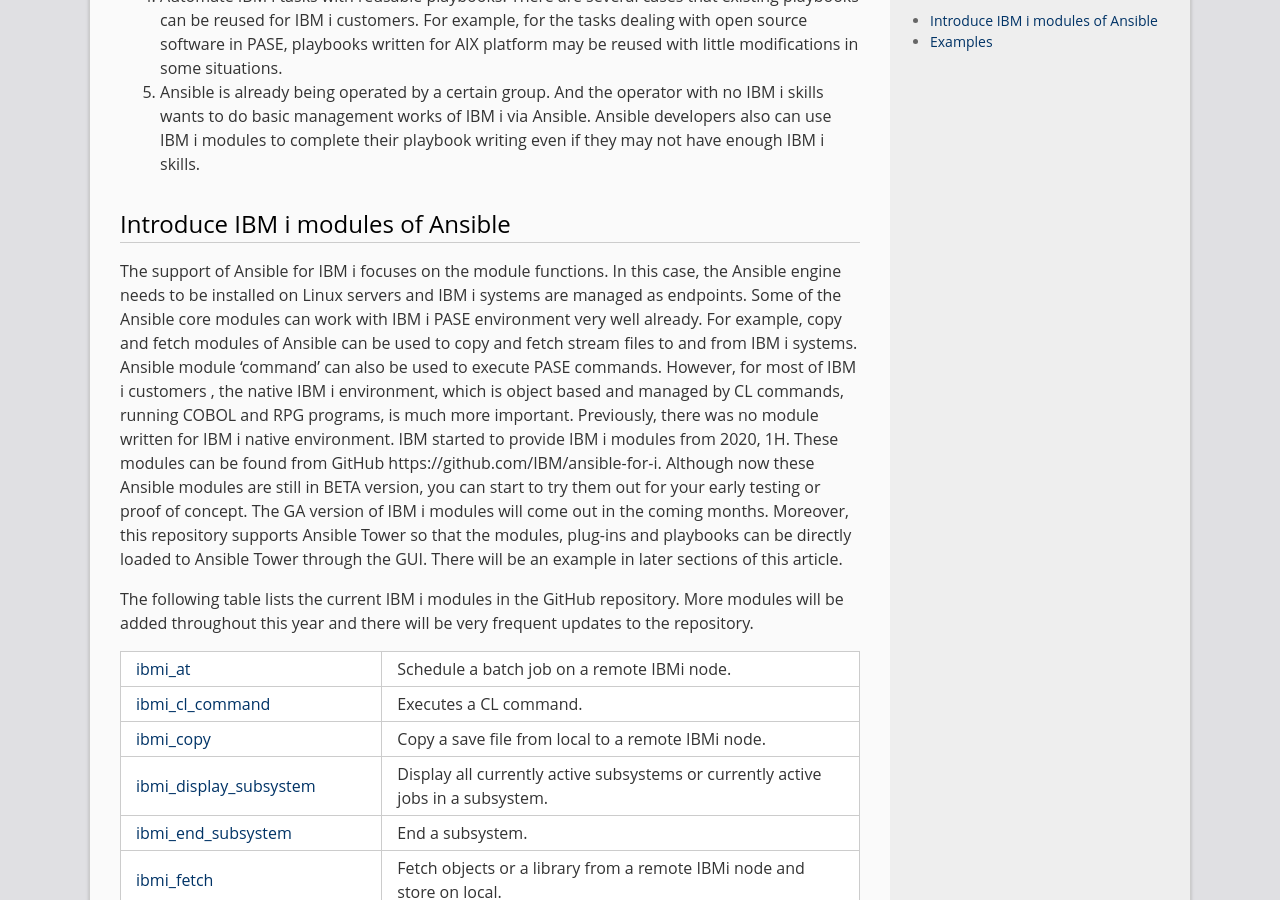
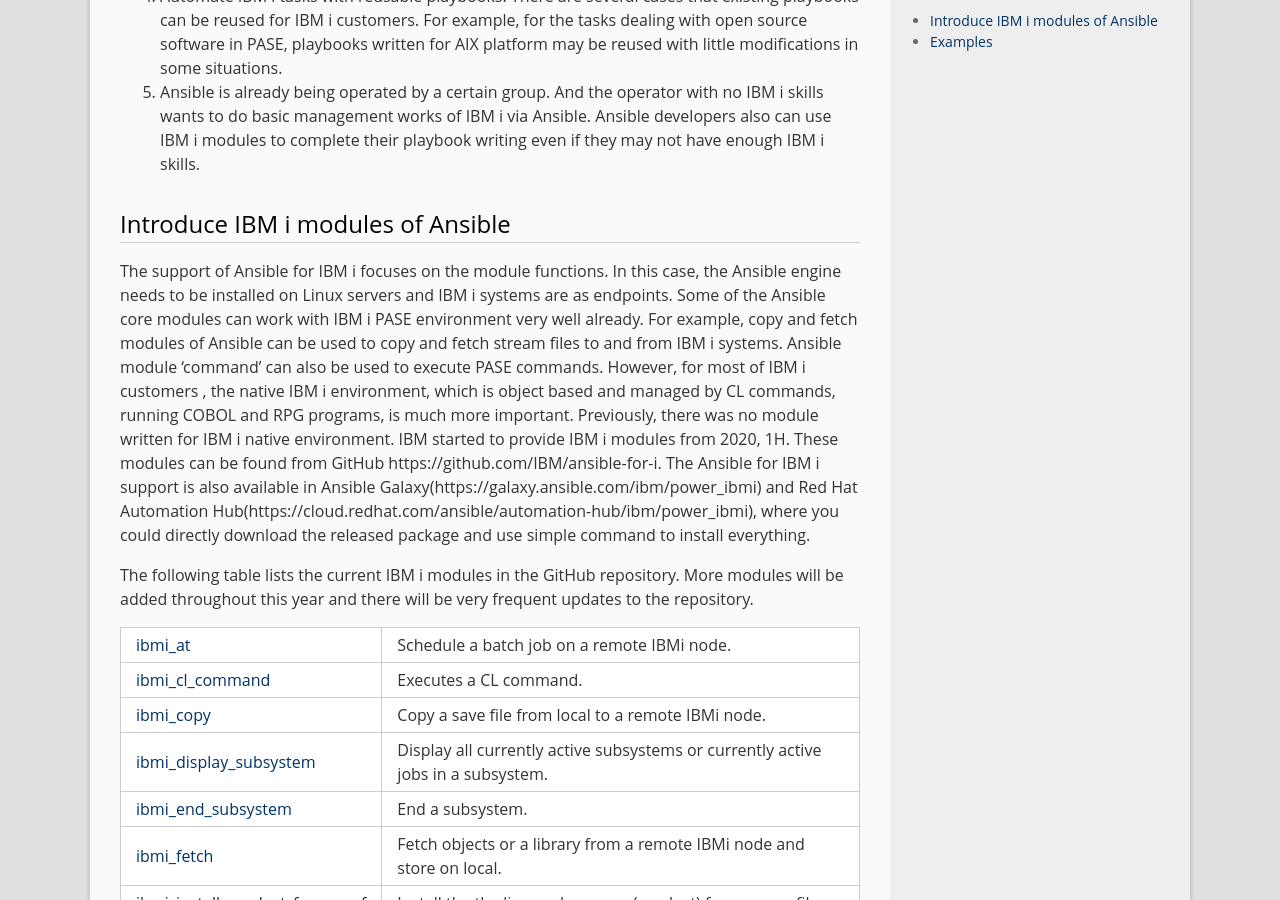
Before and after one commit to IBM/cloud-i-blog, a Jekyll site: the page built from _posts/2020-06-02-automate-your-ibmi-tasks-with-ansible.md, in a window 1280 px wide and 900 px high, scrolled down 997 px. Built offline with Jekyll 4.4.1, drawn with Linux system fonts in a browser that asks for light colours.

Commit message:
Update 2020-06-02-automate-your-ibmi-tasks-with-ansible.md

```diff
--- a/_posts/2020-06-02-automate-your-ibmi-tasks-with-ansible.md
+++ b/_posts/2020-06-02-automate-your-ibmi-tasks-with-ansible.md
@@ -18,7 +18,8 @@ There are several cases that IBM i customers or ISVs can take advantage of Ansib
 5. Ansible is already being operated by a certain group. And the operator with no IBM i skills wants to do basic management works of IBM i via Ansible. Ansible developers also can use IBM i modules to complete their playbook writing even if they may not have enough IBM i skills.
 
 # Introduce IBM i modules of Ansible
-The support of Ansible for IBM i focuses on the module functions. In this case, the Ansible engine needs to be installed on Linux servers and IBM i systems are managed as endpoints. Some of the Ansible core modules can work with IBM i PASE environment very well already. For example, copy and fetch modules of Ansible can be used to copy and fetch stream files to and from IBM i systems. Ansible module ‘command’ can also be used to execute PASE commands. However, for most of IBM i customers , the native IBM i environment, which is object based and managed by CL commands, running COBOL and RPG programs, is much more important. Previously, there was no module written for IBM i native environment. IBM started to provide IBM i modules from 2020, 1H. These modules can be found from GitHub https://github.com/IBM/ansible-for-i. Although now these Ansible modules are still in BETA version, you can start to try them out for your early testing or proof of concept. The GA version of IBM i modules will come out in the coming months. Moreover, this repository supports Ansible Tower so that the modules, plug-ins and playbooks can be directly loaded to Ansible Tower through the GUI. There will be an example in later sections of this article.
+The support of Ansible for IBM i focuses on the module functions. In this case, the Ansible engine needs to be installed on Linux servers and IBM i systems are  as endpoints. Some of the Ansible core modules can work with IBM i PASE environment very well already. For example, copy and fetch modules of Ansible can be used to copy and fetch stream files to and from IBM i systems. Ansible module ‘command’ can also be used to execute PASE commands. However, for most of IBM i customers , the native IBM i environment, which is object based and managed by CL commands, running COBOL and RPG programs, is much more important. Previously, there was no module written for IBM i native environment. IBM started to provide IBM i modules from 2020, 1H. These modules can be found from GitHub https://github.com/IBM/ansible-for-i.
+The Ansible for IBM i support is also available in Ansible Galaxy(https://galaxy.ansible.com/ibm/power_ibmi) and Red Hat Automation Hub(https://cloud.redhat.com/ansible/automation-hub/ibm/power_ibmi), where you could directly download the released package and use simple command to install everything.
 
 The following table lists the current IBM i modules in the GitHub repository. More modules will be added throughout this year and there will be very frequent updates to the repository.
 <table>
```
